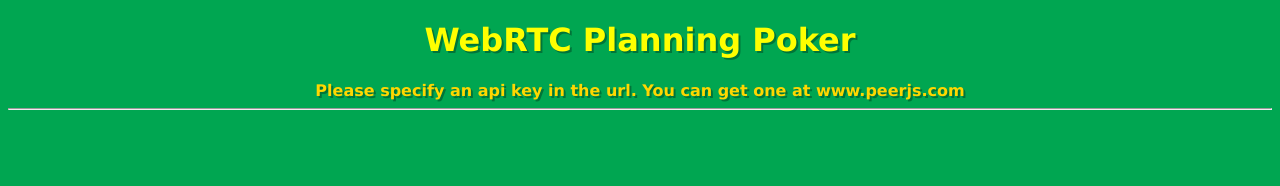
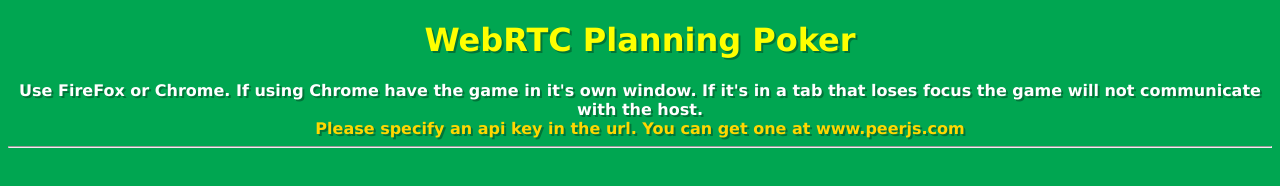
Before and after one commit to dshifflet/PeerJS_PlanningPoker, a plain HTML site: page src/index.html in a window 1280 px wide. Drawn offline with Linux system fonts and the light colour scheme.

Commit message:
Adds browser warning information

```diff
--- a/src/index.html
+++ b/src/index.html
@@ -160,6 +160,9 @@
 <body>
     <h1>WebRTC Planning Poker</h1>
     <center>
+        <span id="browserwarning" class="warning" style="color:white;">
+            Use FireFox or Chrome.  If using Chrome have the game in it's own window.  If it's in a tab that loses focus the game will not communicate with the host.
+        </span>
         <span id="warning" class="warning"></span>
         <span id="shareurl" style="display:none;">
             Share URL: <input type="text" id="shareurltext" value="" style="width:200px;">
```
